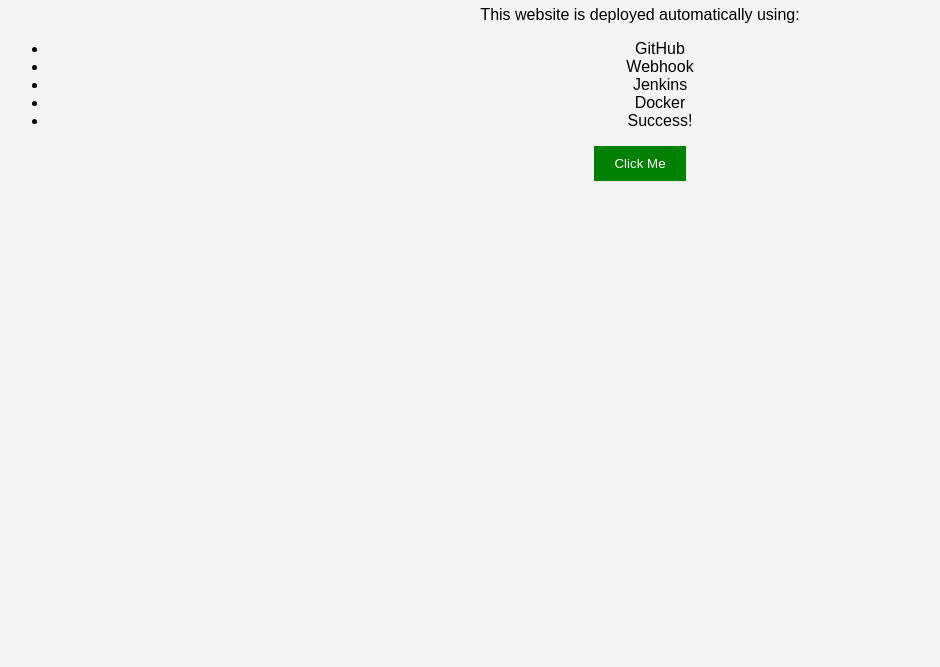
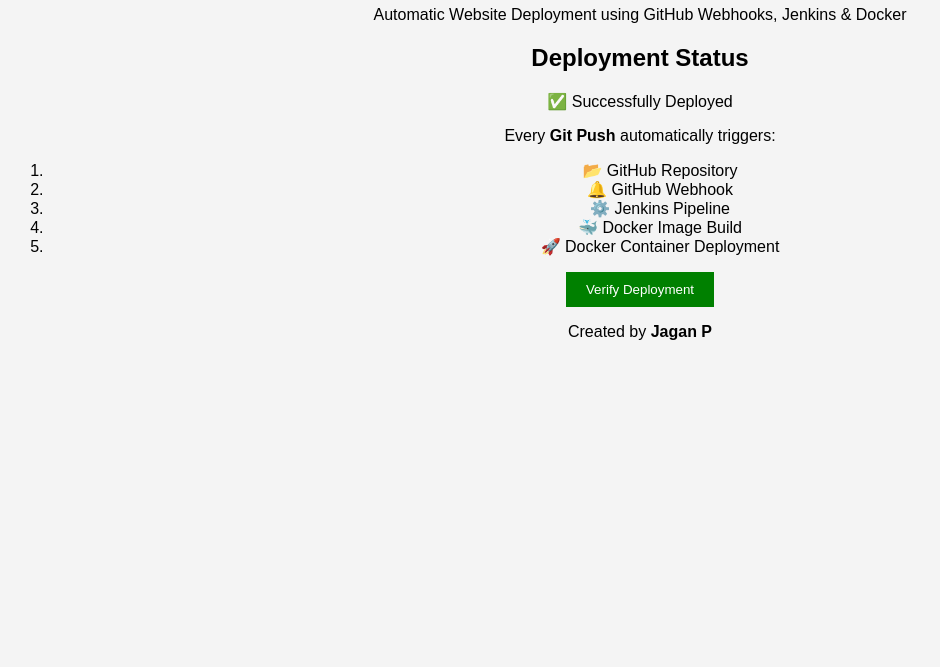
Before and after one commit to Jaganp-Devops/InfraFox, a plain HTML site: page index.html in a window 1280 px wide. Shown: the part 133-800 px from the top of the page, without its empty margins (0-940 px from the left). Drawn offline with Linux system fonts and the light colour scheme.

Commit message:
index chang

```diff
--- a/index.html
+++ b/index.html
@@ -1,41 +1,56 @@
 <!DOCTYPE html>
-<html>
+<html lang="en">
 
 <head>
-
-<title>GitHub Webhook Demo</title>
-
-<link rel="stylesheet" href="style.css">
-
+    <meta charset="UTF-8">
+    <meta name="viewport" content="width=device-width, initial-scale=1.0">
+    <title>InfraFox CI/CD Pipeline</title>
+    <link rel="stylesheet" href="style.css">
 </head>
 
 <body>
 
-<div class="container">
+    <div class="container">
 
-<h1>CI/CD Successful 🚀</h1>
+        <h1>🚀 InfraFox CI/CD Pipeline</h1>
 
-<p>This website is deployed automatically using:</p>
+        <p class="subtitle">
+            Automatic Website Deployment using GitHub Webhooks, Jenkins & Docker
+        </p>
 
-<ul>
+        <div class="card">
 
-<li>GitHub</li>
+            <h2>Deployment Status</h2>
 
-<li>Webhook</li>
+            <p class="success">✅ Successfully Deployed</p>
 
-<li>Jenkins</li>
+            <p>
+                Every <strong>Git Push</strong> automatically triggers:
+            </p>
 
-<li>Docker</li>
+            <ol>
+                <li>📂 GitHub Repository</li>
+                <li>🔔 GitHub Webhook</li>
+                <li>⚙️ Jenkins Pipeline</li>
+                <li>🐳 Docker Image Build</li>
+                <li>🚀 Docker Container Deployment</li>
+            </ol>
 
-<li>Success!</li>
+        </div>
 
-</ul>
+        <button onclick="showMessage()">
+            Verify Deployment
+        </button>
 
-<button onclick="hello()">Click Me</button>
+        <p id="message"></p>
 
-</div>
+        <footer>
+            <p>Created by <strong>Jagan P</strong></p>
+        </footer>
 
-<script src="script.js"></script>
+    </div>
+
+    <script src="script.js"></script>
 
 </body>
 
```
